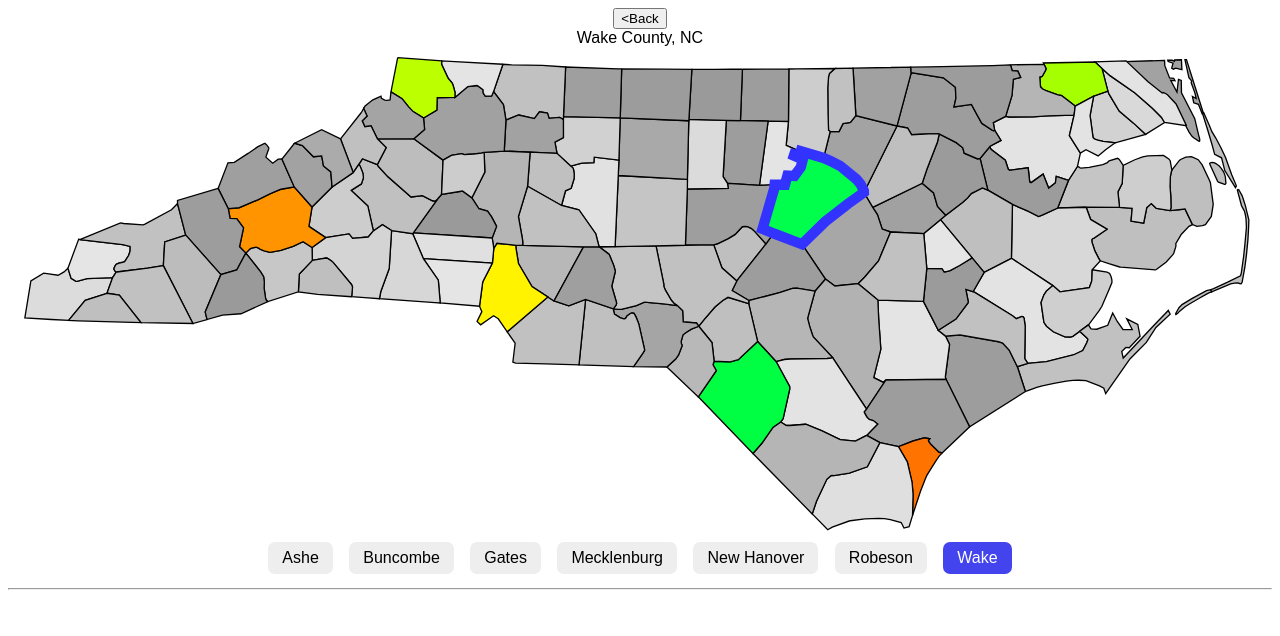
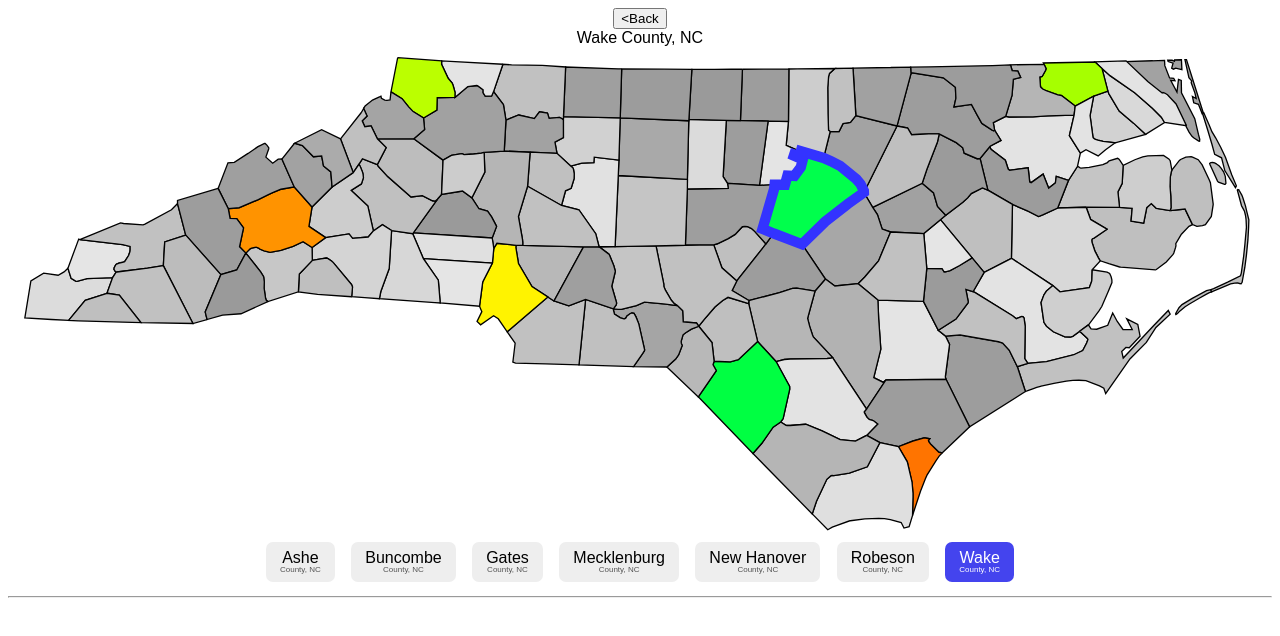
Before and after one commit to kenlane33/map-nc, a React (Create React App) app: page / in a window 1280 px wide. Shown: the top 636 px of the page. Built offline with nearby package versions, Linux system fonts and the light colour scheme.

Commit message:
Better buttons.

```diff
--- a/src/MapUsaStateCounties.js
+++ b/src/MapUsaStateCounties.js
@@ -14,11 +14,13 @@ export default function MapUsaStateCounties(props) {
           region: regionDataCountries,
           picked:'USA',
           wordFn: (p,r)=>`${p}, ${r}`,
+          buttonFn: (p,r,abbr)=>([`${p}`, `${(abbr && abbr[p]) || p}`]),
           icon: UsaIcon
         },
         {
           region: regionDataStates,
           picked:'NC',
+          buttonFn: (p,r,abbr)=>[`${p}`, `County, ${r}`],
           wordFn: (p,r)=>`${p} County, ${r}`,
         }
       ]}
--- a/src/map_regions/ButtonPicker.js
+++ b/src/map_regions/ButtonPicker.js
@@ -5,10 +5,12 @@ const OnePickRegionBtn = (name, props)=>{
   const {
     picked,
     doClick,
-    abbreviations
+    abbreviations,
+    buttonFn,
   } = props
 
   const klass = 'pick-region-btn ' + ((name===picked) ? ' highlighted' : '')
+  const [btnTxt1, btnTxt2] = buttonFn(name, props.regionName, abbreviations)
   const longName = abbreviations && abbreviations[name]
   const stl = (longName) ? {}: {padding:'8px 14px'}
   return (
@@ -18,10 +20,10 @@ const OnePickRegionBtn = (name, props)=>{
         onClick={()=>doClick(name)}
         style={stl}
       >
-        {name}
-        {longName &&
+        {btnTxt1}
+        {btnTxt2 &&
           <div className='pick-region-btn-long-name'>
-            {longName}
+            {btnTxt2}
           </div>
         }
       </span>
--- a/src/map_regions/MapDrilldown.js
+++ b/src/map_regions/MapDrilldown.js
@@ -46,12 +46,14 @@ export default function MapDrilldown(props) {
           {'<'}Back
         </button>
       }
+      {mapLevel.icon}
       <MapRegion
         regionName={picks[currLevel]}
         regionData={mapLevel.region}
         partWordFn={mapLevel.wordFn}
         doPick={pickClk}
         initialPart={initPart}
+        buttonFn={mapLevel.buttonFn}
       />
       <hr/>
     </div>
--- a/src/map_regions/MapRegion.js
+++ b/src/map_regions/MapRegion.js
@@ -16,6 +16,7 @@ export default function MapRegion(props) {
     partWordFn,
     doPick,
     initialPart,
+    buttonFn,
     regionData:{
       partsByRegion,
       propsByRegion,
@@ -49,6 +50,7 @@ export default function MapRegion(props) {
         partWordFn={partWordFn}
         partAbbreviations={partAbbreviations}
         initialPart={initialPart}
+        buttonFn={buttonFn}
         />
     </div>
   )
--- a/src/map_regions/MapRegionPicker.js
+++ b/src/map_regions/MapRegionPicker.js
@@ -12,6 +12,7 @@ export default function MapRegionPicker( props ) {
     partWordFn,
     partAbbreviations,
     initialPart,
+    buttonFn
   } = props
 
   const firstPart = initialPart || ((enabledParts.length>0) ? enabledParts[enabledParts.length-1] : '')
@@ -55,10 +56,12 @@ export default function MapRegionPicker( props ) {
         doClickDisabledPart={doClickDisabledPart}
       />
       <ButtonPicker
+        regionName={regionName}
         enabledParts={enabledParts}
         picked={pickedPart}
         doClick={doClickEnabledPart}
         abbreviations={partAbbreviations}
+        buttonFn={buttonFn}
       />
       {msg && <div style={{background:'pink'}}>{msg}</div>}
     </div>
```
